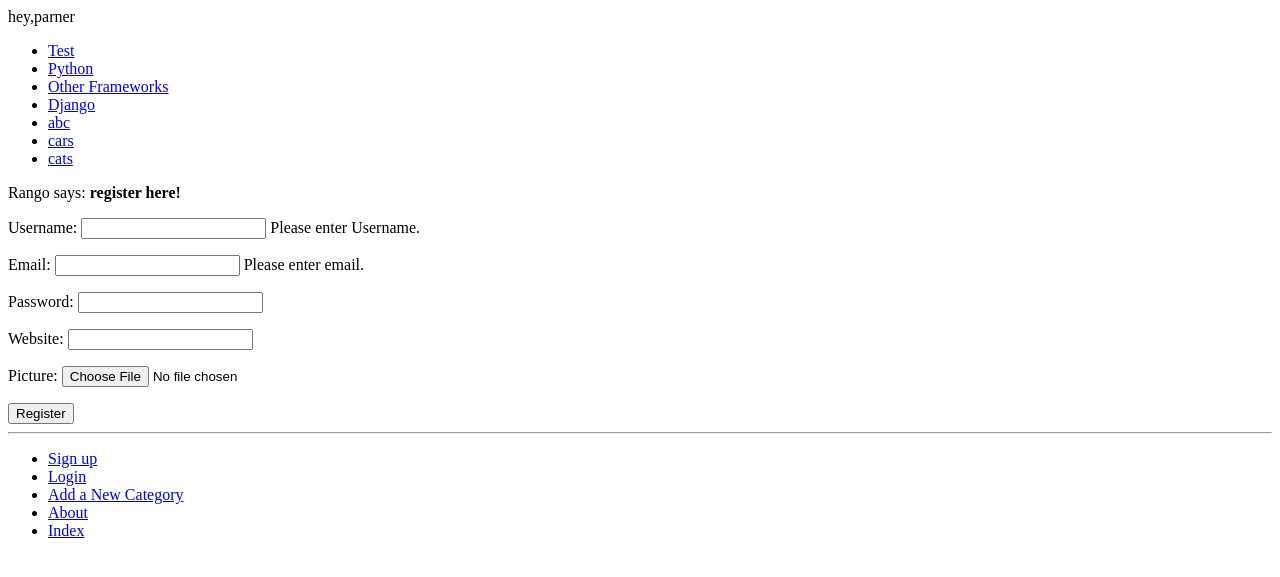
After one commit to saxonredhat/tango_with_django_project, a Django app: page /rango/register/ in a window 1280 px wide. The commit adds this page. Shown: the top 577 px of the page. Run offline with Django 3.2, Linux system fonts and the light colour scheme; data comes from the database, SQL or seed files in the repository; both versions use the stored data as it was after the commit; parts of the project's set-up code (start-up, migrations or seed data) failed here and were passed over.

Commit message:
add files

```diff
--- a/rango/admin.py
+++ b/rango/admin.py
@@ -1,10 +1,13 @@
 from django.contrib import admin
 from rango.models import Category, Page
+from rango.models import UserProfile
 # Register your models here.
+
 
 class CategoryAdmin(admin.ModelAdmin):
     prepopulated_fields = {'slug': ('name',)}
 
 
-admin.site.register(Category,CategoryAdmin)
+admin.site.register(Category, CategoryAdmin)
 admin.site.register(Page)
+admin.site.register(UserProfile)
--- a/rango/forms.py
+++ b/rango/forms.py
@@ -1,5 +1,6 @@
 from django import forms
-from rango.models import Page, Category
+from rango.models import Page, Category, UserProfile
+from django.contrib.auth.models import User
 
 
 class CategoryForm(forms.ModelForm):
@@ -33,3 +34,18 @@ class PageForm(forms.ModelForm):
             url = 'http://'+url
             cleaned_data[url] = url
             return cleaned_data
+
+
+class UserProfileForm(forms.ModelForm):
+    class Meta:
+        model = UserProfile
+        fields = ('website', 'picture',)
+
+
+class UserForm(forms.ModelForm):
+    username = forms.CharField(max_length=128, help_text="Please enter Username.")
+    email = forms.EmailField(max_length=200, help_text="Please enter email.")
+    password = forms.CharField(widget=forms.PasswordInput)
+    class Meta:
+        model = User
+        fields = ('username', 'email', 'password',)
--- a/rango/models.py
+++ b/rango/models.py
@@ -1,9 +1,10 @@
 from __future__ import unicode_literals
 
 from django.db import models
-
+from django.contrib.auth.models import User
 # Create your models here.
 from django.template.defaultfilters import slugify
+
 
 class Category(models.Model):
     name = models.CharField(max_length=128, unique=True)
@@ -29,3 +30,12 @@ class Page(models.Model):
 
     def __unicode__(self):
         return self.title
+
+
+class UserProfile(models.Model):
+    user = models.OneToOneField(User)
+    website = models.URLField(blank=True)
+    picture = models.ImageField(upload_to='profile_images', blank=True)
+
+    def __unicode__(self):
+        return self.user.username
--- a/rango/templates/rango/base.html
+++ b/rango/templates/rango/base.html
@@ -1,5 +1,6 @@
 <!DOCTYPE html>
 {% load staticfiles %}
+{% load rango_templatetags %}
 <html>
     <head>
         <title>
@@ -11,6 +12,20 @@
     </head>
     <body>
         <div>
+            <div>
+                {% if user.is_authenticated %}
+                    hi,{{ user.username}}
+                {% else %}
+                    hey,parner
+                {% endif %}
+                {% block sidebar_block %}
+                    {% if act_cat %}
+                        {% get_category_list act_cat %}
+                    {% else %}
+                        {% get_category_list %}
+                    {% endif %}
+                {% endblock %}
+            </div>
             {% block body_block %}
             {% endblock %}
         </div>
@@ -18,7 +33,14 @@
         <hr />
         <div>
             <ul>
-                <li><a href="{% url 'add_category' %}">Add New Category</a></li>
+                {% if not user.is_authenticated %}
+                    <li><a href="{% url 'register' %}">Sign up</a></li>
+                    <li><a href="{% url 'login' %}">Login</a></li>
+                {% else %}
+                    <li><a href="{% url 'restricted' %}">Restricted Page</a></li>
+                    <li><a href="{% url 'logout' %}">Logout</a></li>
+                {% endif %}
+                <li><a href="{% url 'add_category' %}">Add a New Category</a></li>
                 <li><a href="{% url 'about' %}">About</a></li>
                 <li><a href="{% url 'index' %}">Index</a></li>
             </ul>
--- /dev/null
+++ b/rango/templates/rango/cats.html
@@ -0,0 +1,13 @@
+<ul>
+    {% for cat in cats %}
+        {% if cat == act_cat %}
+            <strong>
+            <li><a href="{% url 'category_list' cat.slug %}">{{ cat.name }}</a></li>
+            </strong>
+        {% else %}
+            <li><a href="{% url 'category_list' cat.slug %}">{{ cat.name }}</a></li>
+        {% endif %}
+    {% empty %}
+        <li> <strong>There are no category present.</strong></li>
+    {% endfor %}
+</ul>
--- /dev/null
+++ b/rango/templates/rango/register.html
@@ -0,0 +1,19 @@
+{% extends 'rango/base.html' %}
+{% load staticfiles %}
+{% block title_block %}
+    Register
+{% endblock %}
+{% block body_block %}
+    {% if registered %}
+        Rango says: <strong>thank you for registering!</strong>
+        <a href="/rango/">Return to the homepage.</a><br />
+    {% else %}
+        Rango says: <strong>register here!</strong><br />
+        <form id="user_form" method="post" action="" enctype="multipart/form-data">
+            {% csrf_token %}
+            {{ user_form.as_p }}
+            {{ userprofile_form.as_p}}
+            <input type="submit" name="submit" value="Register" />
+        </form>
+    {% endif %}
+{% endblock %}
--- /dev/null
+++ b/rango/templatetags/rango_templatetags.py
@@ -0,0 +1,9 @@
+from django import template
+from rango.models import Category
+
+register = template.Library()
+
+
+@register.inclusion_tag('rango/cats.html')
+def get_category_list(cat=None):
+    return {'cats': Category.objects.all(),'act_cat': cat}
--- a/rango/urls.py
+++ b/rango/urls.py
@@ -4,6 +4,10 @@ from rango import views
 
 urlpatterns = [
     url(r'^$', views.index, name='index'),
+    url(r'^register/', views.register, name='register'),
+    url(r'^login/', views.user_login, name='login'),
+    url(r'^logout/', views.user_logout, name='logout'),
+    url(r'^restricted/',views.restricted, name='restricted'),
     url(r'^about/', views.about, name='about'),
     url(r'^category/(?P<slug>[\w\-]+)$', views.category_list, name='category_list'),
     url(r'^add_category/$', views.add_category, name='add_category'),
--- a/rango/views.py
+++ b/rango/views.py
@@ -1,23 +1,84 @@
 from django.shortcuts import render
 
 # Create your views here.
-from django.http import HttpResponse
+from django.http import HttpResponse, HttpResponseRedirect
 from django.shortcuts import render
 from rango.models import Category, Page
-from rango.forms import CategoryForm, PageForm
+from rango.forms import CategoryForm, PageForm, UserForm, UserProfileForm
+from django.contrib.auth import authenticate, login, logout
+from django.core.urlresolvers import reverse
+from django.contrib.auth.decorators import login_required
+
 
 def index(request):
     #context_dict= {'boldmessage': "Crunchy, creamy, cookie, candy, cupcake!"}
-    category_list = Category.objects.order_by('-likes')[:6]
+    category_list = Category.objects.order_by('-likes')[:5]
     context_dict = {'categories': category_list }
     return render(request, 'rango/index.html', context=context_dict)
 
 
-def category_list(request,slug):
+def register(request):
+    registered = False
+    user_form = UserForm()
+    userprofile_form = UserProfileForm()
+    if request.method == 'POST':
+        user_form = UserForm(request.POST)
+        userprofile_form = UserProfileForm(request.POST)
+        if user_form.is_valid() and userprofile_form.is_valid():
+            user = user_form.save()
+            user.set_password(user.password)
+            user.is_active = True
+            user.is_staff = True
+            user.save()
+
+            userprofile = userprofile_form.save(commit=False)
+            userprofile.user = user
+            if 'picture' in request.FILES:
+                userprofile.picture = request.FILES['picture']
+            userprofile.save()
+            registered = True
+        else:
+            print user_form.errors,userprofile_form.errors
+    context_dict = {'user_form': user_form,
+                    'userprofile_form': userprofile_form, 'registered': registered}
+    return render(request, 'rango/register.html', context=context_dict)
+
+
+def user_login(request):
+    if request.method == 'POST':
+        username = request.POST.get('username')
+        password = request.POST.get('password')
+        user = authenticate(username=username, password=password)
+        if user:
+            if user.is_active:
+                login(request, user)
+                return HttpResponseRedirect(reverse('index'))
+            else:
+                return HttpResponse("Your Rango account is disabled.")
+        else:
+            print "Invalid login details: {0}, {1}".format(username, password)
+            return HttpResponse("Invalid login details supplied.")
+    else:
+        return render(request, 'rango/login.html', {})
+
+
+@login_required
+def restricted(request):
+    return HttpResponse("Since you're logged in, you can see this text!")
+
+
+@login_required
+def user_logout(request):
+    if request.user.is_authenticated():
+        logout(request)
+        return HttpResponseRedirect(reverse('index'))
+
+
+def category_list(request, slug):
     try:
         categroy=Category.objects.get(slug=slug)
         page_list=Page.objects.filter(category=categroy)
-        context_dict = { 'pages': page_list, 'category': categroy}
+        context_dict = { 'pages': page_list, 'category': categroy,'act_cat':categroy}
     except Category.DoesNotExist:
         context_dict = {'pages': None, 'category': None}
     return render(request, 'rango/category_list.html', context=context_dict)
```
Also changed, not shown: rango/templates/rango/login.html (added, +13 -0 lines), tango_with_django_project/settings.py (+13 -0 lines), rango/migrations/0006_auto_20180522_1912.py (added), rango/migrations/0007_userprofile.py (added), rango/templatetags/__init__.py (added), tango_with_django_project/db.sqlite3, tango_with_django_project/media/profile_images/rango.jpg (added), tango_with_django_project/media/profile_images/rango1.jpg (added), tango_with_django_project/media/profile_images/rango1_wyDmeJw.jpg (added).
